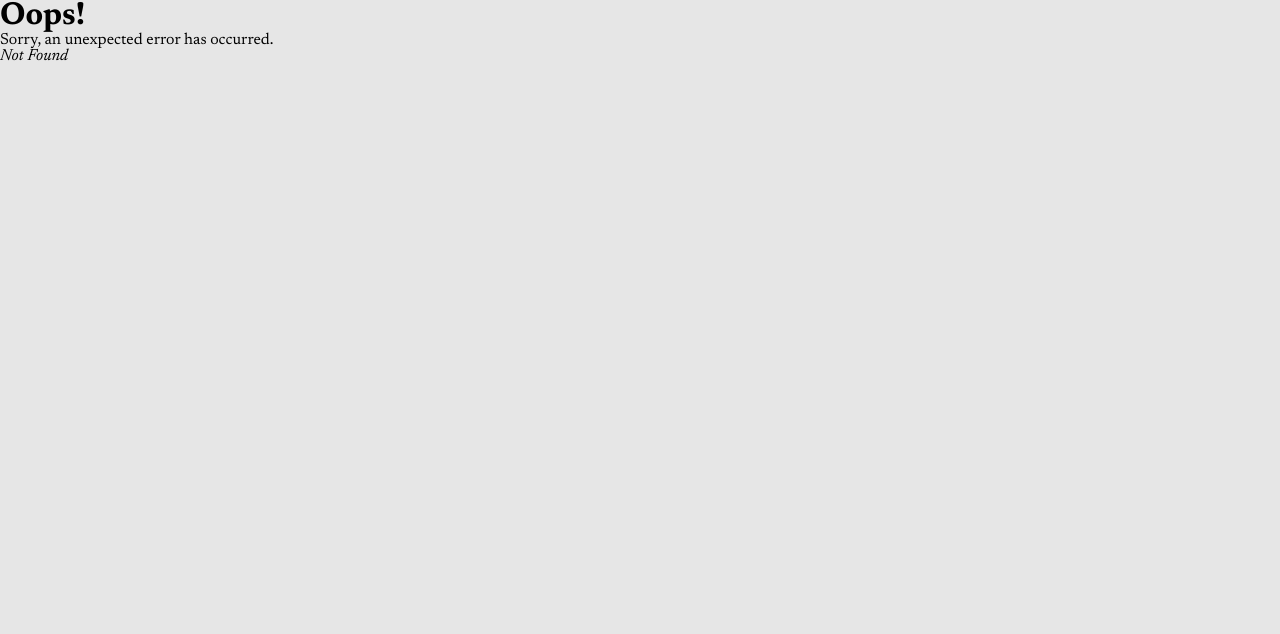
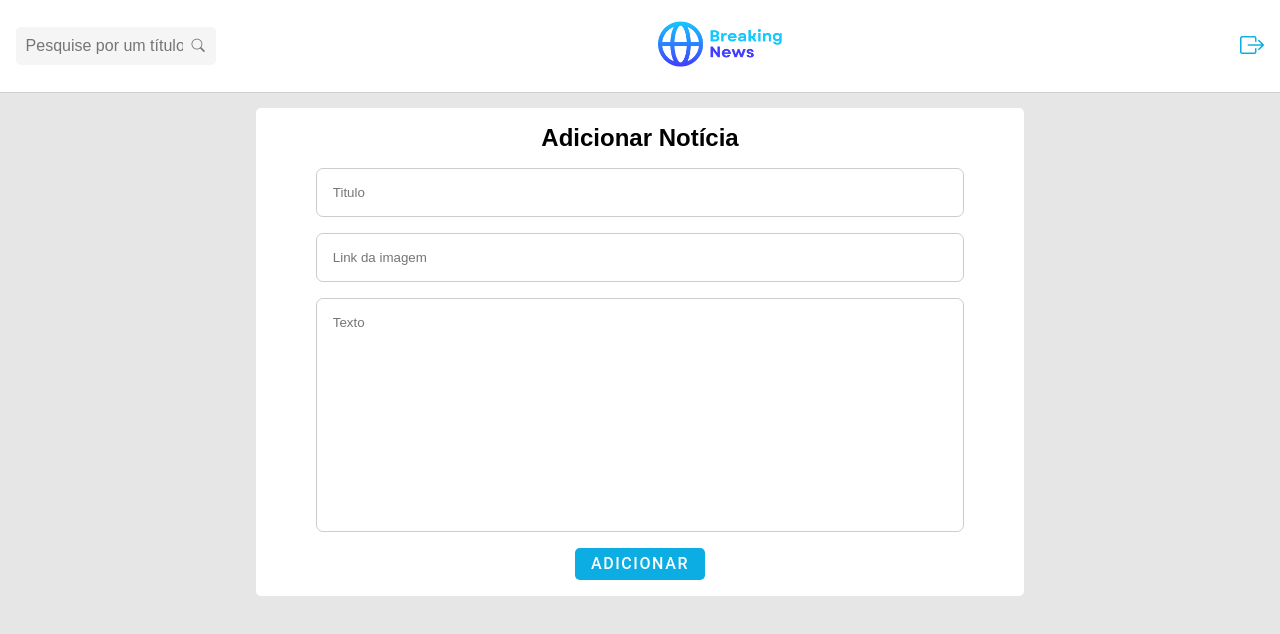
Before and after one commit to codethi/spa-breakingnews-new, a React (Vite) app: page /manage-news/add in a window 1280 px wide. Before the commit this address had no page. Shown: the top 634 px of the page. Built offline with nearby package versions, Linux system fonts and the light colour scheme.

Commit message:
feat: create news

```diff
--- a/src/components/Input/Input.jsx
+++ b/src/components/Input/Input.jsx
@@ -1,7 +1,27 @@
-import { InputSpace } from "./InputStyled";
+import { InputSpace, TextareaSpace } from "./InputStyled";
 
-export function Input({ type, placeholder, name, register }) {
+export function Input({
+  type,
+  placeholder,
+  name,
+  register,
+  isInput = true,
+  value,
+}) {
+  let inputProps = {
+    type,
+    placeholder,
+    ...register(name),
+  };
+  if (value) inputProps.value = value;
+
   return (
-    <InputSpace type={type} placeholder={placeholder} {...register(name)} />
+    <>
+      {isInput ? (
+        <InputSpace {...inputProps} />
+      ) : (
+        <TextareaSpace {...inputProps} />
+      )}
+    </>
   );
 }
--- a/src/components/Input/InputStyled.jsx
+++ b/src/components/Input/InputStyled.jsx
@@ -5,3 +5,12 @@ export const InputSpace = styled.input`
   border-radius: 7px;
   border: 1px solid #ccc;
 `;
+
+export const TextareaSpace = styled.textarea`
+  padding: 1rem;
+  border-radius: 7px;
+  border: 1px solid #ccc;
+  width: 100%;
+  height: 200px;
+  resize: none;
+`;
--- a/src/main.jsx
+++ b/src/main.jsx
@@ -9,6 +9,7 @@ import ErrorPage from "./pages/ErrorPage/ErrorPage";
 import { Authentication } from "./pages/Authentication/Authentication";
 import { Profile } from "./pages/Profile/Profile";
 import UserProvider from "./Context/UserContext";
+import { ManageNews } from "./pages/ManageNews/ManageNews";
 
 const router = createBrowserRouter([
   {
@@ -28,6 +29,10 @@ const router = createBrowserRouter([
         path: "/profile",
         element: <Profile />,
       },
+      {
+        path: "/manage-news/:action",
+        element: <ManageNews />,
+      },
     ],
   },
   {
--- /dev/null
+++ b/src/pages/ManageNews/ManageNews.jsx
@@ -0,0 +1,87 @@
+import { useNavigate, useParams } from "react-router-dom";
+import { AddNewsContainer } from "./ManageNewsStyled";
+import { newsSchema } from "../../schemas/newsSchema";
+import { createNews } from "../../services/postsServices";
+import { useForm } from "react-hook-form";
+import { zodResolver } from "@hookform/resolvers/zod";
+import { Input } from "../../components/Input/Input";
+import { Button } from "../../components/Button/Button";
+
+export function ManageNews() {
+  const { action } = useParams();
+  const navigate = useNavigate();
+
+  const {
+    register: registerNews,
+    handleSubmit: handleRegisterNews,
+    formState: { errors: errorsRegisterNews },
+  } = useForm({ resolver: zodResolver(newsSchema) });
+
+  async function registerNewsSubmit(data) {
+    try {
+      await createNews(data);
+      navigate("/profile");
+    } catch (error) {
+      console.log(error);
+    }
+  }
+
+  async function editNewsSubmit(data) {
+    // try {
+    //   await editNews(data);
+    //   navigate("/profile");
+    // } catch (error) {
+    //   console.log(error);
+    // }
+  }
+
+  return (
+    <AddNewsContainer>
+      <h2>{action == "add" ? "Adicionar" : "Atualizar"} Notícia</h2>
+      <form
+        onSubmit={
+          action == "add"
+            ? handleRegisterNews(registerNewsSubmit)
+            : handleRegisterNews(editNewsSubmit)
+        }
+      >
+        <Input
+          type="text"
+          placeholder="Titulo"
+          name="title"
+          register={registerNews}
+          value={action !== "add" ? "title" : ""}
+        />
+        {errorsRegisterNews.title && (
+          <ErrorSpan>{errorsRegisterNews.title.message}</ErrorSpan>
+        )}
+        <Input
+          type="text"
+          placeholder="Link da imagem"
+          name="banner"
+          register={registerNews}
+          value={action !== "add" ? "banner link" : ""}
+        />
+        {errorsRegisterNews.banner && (
+          <ErrorSpan>{errorsRegisterNews.banner.message}</ErrorSpan>
+        )}
+        <Input
+          type="text"
+          placeholder="Texto"
+          name="text"
+          register={registerNews}
+          isInput={false}
+          value={action !== "add" ? "text" : ""}
+        />
+        {errorsRegisterNews.text && (
+          <ErrorSpan>{errorsRegisterNews.text.message}</ErrorSpan>
+        )}
+
+        <Button
+          type="submit"
+          text={action === "add" ? "Adicionar" : "Atualizar"}
+        />
+      </form>
+    </AddNewsContainer>
+  );
+}
--- /dev/null
+++ b/src/pages/ManageNews/ManageNewsStyled.jsx
@@ -0,0 +1,29 @@
+import styled from "styled-components";
+
+export const AddNewsContainer = styled.section`
+  width: 60%;
+  margin: 1rem auto;
+  display: flex;
+  flex-direction: column;
+  align-items: center;
+  justify-content: center;
+  background-color: #fff;
+  border-radius: 0.3rem;
+
+  h2 {
+    margin-top: 1rem;
+  }
+
+  form {
+    min-width: 80%;
+    display: flex;
+    flex-direction: column;
+    align-items: center;
+    margin: 1rem 0;
+    gap: 1rem;
+
+    input {
+      width: 100%;
+    }
+  }
+`;
--- a/src/pages/Profile/Profile.jsx
+++ b/src/pages/Profile/Profile.jsx
@@ -13,6 +13,7 @@ import {
 } from "./ProfileStyled";
 import { getAllPostsByUser } from "../../services/postsServices";
 import { Card } from "../../components/Card/Card";
+import { Link } from "react-router-dom";
 
 export function Profile() {
   const { user } = useContext(UserContext);
@@ -43,9 +44,11 @@ export function Profile() {
         </ProfileUser>
 
         <ProfileActions>
-          <ProfileIconAdd>
-            <i className="bi bi-plus-circle"></i>
-          </ProfileIconAdd>
+          <Link to="/manage-news/add">
+            <ProfileIconAdd>
+              <i className="bi bi-plus-circle"></i>
+            </ProfileIconAdd>
+          </Link>
         </ProfileActions>
       </ProfileHeader>
 
--- /dev/null
+++ b/src/schemas/newsSchema.js
@@ -0,0 +1,22 @@
+import { z } from "zod";
+
+export const newsSchema = z.object({
+  title: z
+    .string()
+    .nonempty({ message: "O título não pode ser vazio" })
+    .refine((value) => !/^\s*$/.test(value), {
+      message: "O título não pode ter apenas espaços",
+    }),
+  banner: z
+    .string()
+    .nonempty({ message: "O link do banner não pode ser vazio" })
+    .refine((value) => !/^\s*$/.test(value), {
+      message: "O link do banner não pode ter apenas espaços",
+    }),
+  text: z
+    .string()
+    .nonempty({ message: "O texto não pode ser vazio" })
+    .refine((value) => !/^\s*$/.test(value), {
+      message: "O texto não pode ter apenas espaços",
+    }),
+});
--- a/src/services/postsServices.js
+++ b/src/services/postsServices.js
@@ -26,3 +26,12 @@ export function getAllPostsByUser() {
   });
   return response;
 }
+
+export function createNews(body) {
+  const response = axios.post(`${baseURL}/posts/create`, body, {
+    headers: {
+      Authorization: `Bearer ${Cookies.get("token")}`,
+    },
+  });
+  return response;
+}
```
